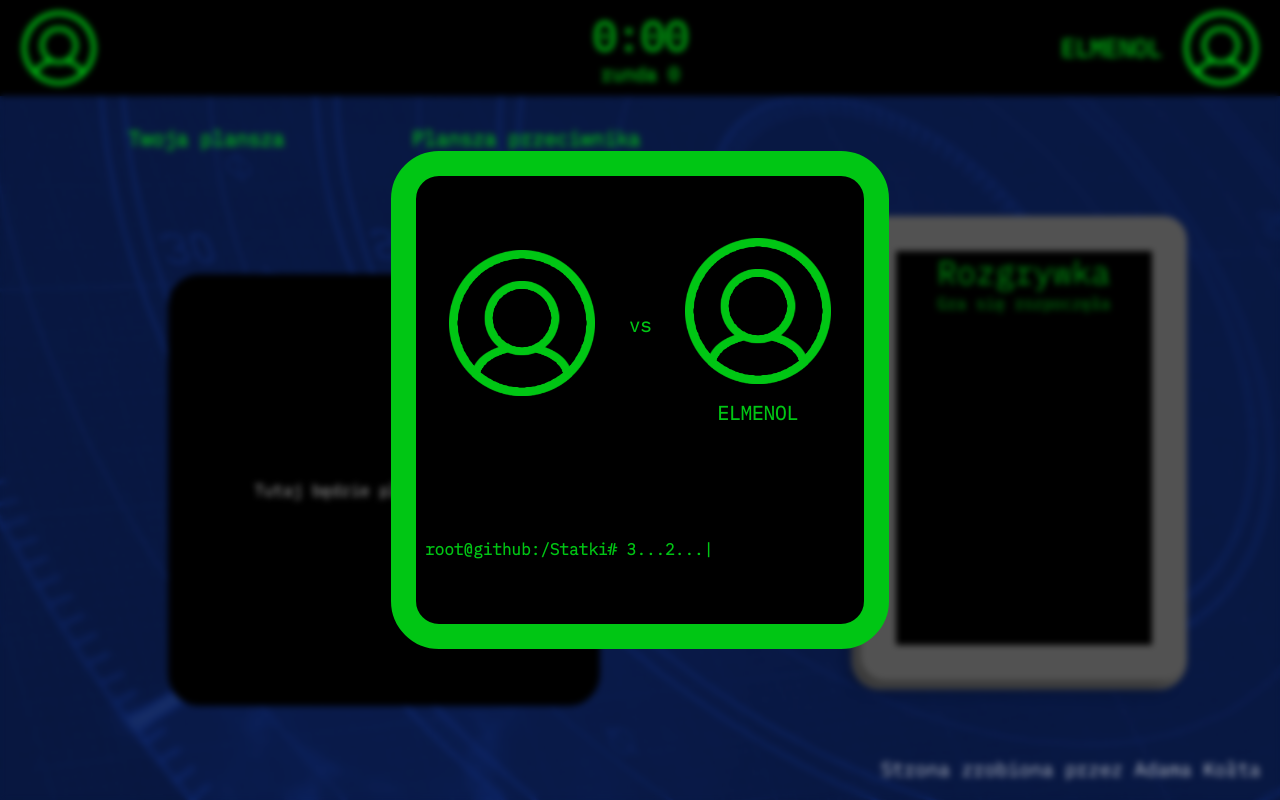
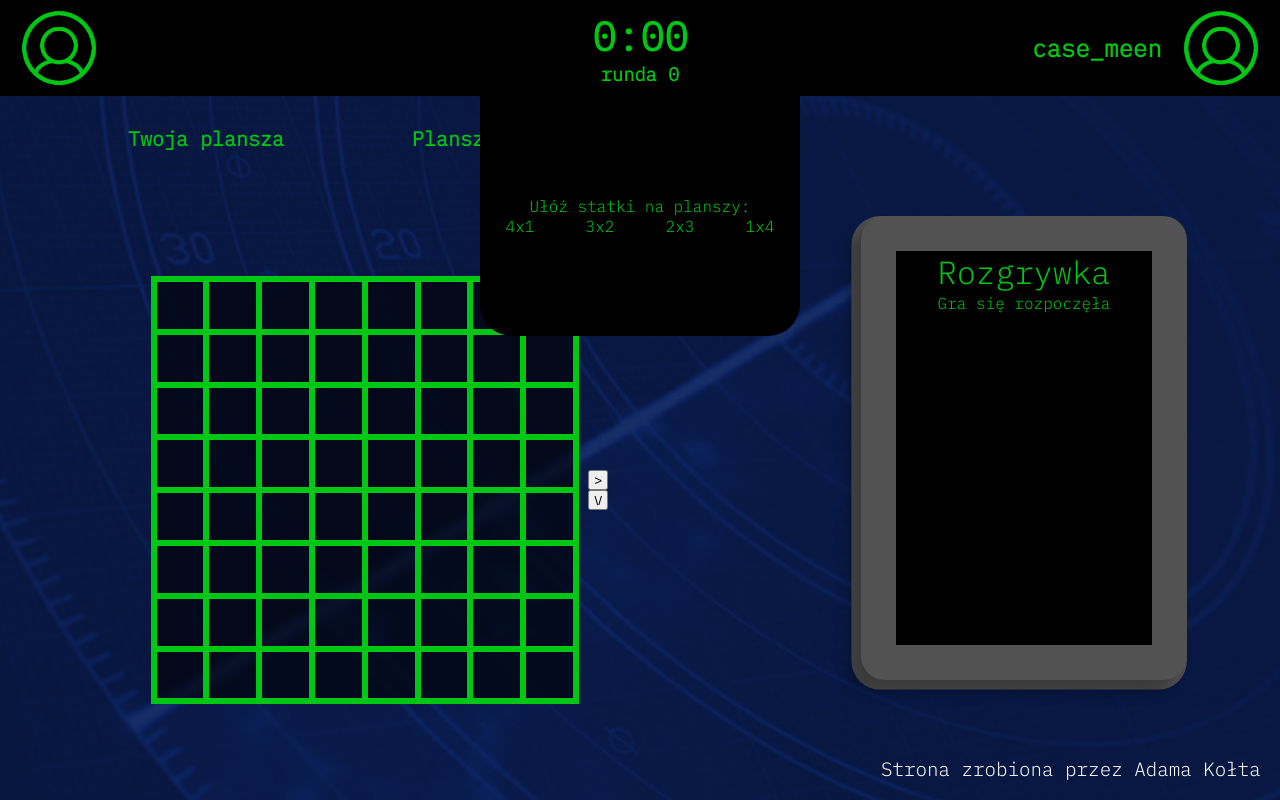
Before and after one commit to akolt19d/Statki, a plain HTML site: page game.html in a window 1280 px wide. Drawn offline with Linux system fonts and the light colour scheme.

Commit message:
Dodanie fazy ustawiania statków
-dodano opcje ustawienia statków
-dodano możliwosć obrócenia statków

```diff
--- a/game.css
+++ b/game.css
@@ -122,17 +122,31 @@ menu ul li:last-child
     justify-content: center;
     align-items: center;
 }
+#inner_container button
+{
+    width: 20px;
+    aspect-ratio: 1/1;
+}
 #field
 {
     width: 55%;
     aspect-ratio: 1/1;
-    border: 5px solid black;
-    border-radius: 2em;
+    /* border-radius: 2em;
     color: white;
-    background-color: black;
+    background-color: rgb(9, 41, 2);
     display: flex;
     justify-content: center;
-    align-items: center;
+    align-items: center; */
+    display: grid;
+    grid-template-columns: repeat(8, 1fr);
+    grid-template-rows: repeat(8, 1fr);
+    border: 0.2em solid var(--color-green);
+    background-color: rgba(0, 0, 0, 0.6);
+    backdrop-filter: blur(3px);
+}
+.field_grid
+{
+    border: 0.2em solid var(--color-green);
 }
 #terminal_wrapper
 {
@@ -211,6 +225,38 @@ menu ul li:last-child
 {
     width: 96%;
     font-size: 1.25vw;
+}
+#position_container
+{
+    background-color: var(--color-black);
+    width: 20em;
+    height: 15em;
+    position: absolute;
+    top: 12vh;
+    left: calc(50vw - 10em);
+    border-radius: 0 0 2em 2em;
+    color: var(--color-green);
+    display: flex;
+    justify-content: center;
+    align-items: center;
+    flex-direction: column;
+    transition: 2s;
+    transform-origin: top;
+}
+#position_container div
+{
+    display: flex;
+    justify-content: space-around;
+    width: 100%;
+}
+
+#inner_container > div:last-child
+{
+    display: flex;
+    justify-content: center;
+    align-items: center;
+    flex-direction: column;
+    width: 5%;
 }
 
 @keyframes wzkaznik
@@ -292,4 +338,8 @@ menu ul li:last-child
         width: 96%;
         font-size: 3vw;
     }
+    #field
+    {
+        width: 90%;
+    }
 }
--- a/game.html
+++ b/game.html
@@ -59,7 +59,11 @@
                 </menu>
                 <div id="inner_container">
                     <div id="field">
-                        Tutaj będzie plansza do gry
+
+                    </div>
+                    <div>
+                        <button id="rt_right">></button>
+                        <button id="rt_bottom">\/</button>
                     </div>
                 </div>
             </section>
@@ -74,6 +78,15 @@
         <footer>
             Strona zrobiona przez Adama Kołta
         </footer>
+        <div id="position_container">
+            <p>Ułóż statki na planszy:</p>
+            <div>
+                <p>4x1</p>
+                <p>3x2</p>
+                <p>2x3</p>
+                <p>1x4</p>
+            </div>
+        </div>
     </section>
     <script type="module" src="./game.js">
     </script>
--- a/game.js
+++ b/game.js
@@ -4,8 +4,9 @@ let roundTime = localStorage.getItem("roundTime");
 let opponent;
 
 const opponents = ["ELMENOL", "SMILEDOG", "case_meen", "_pikus", "Spectral", "Cheppe", "lewek", "AbcightGaming"];
+const field = document.querySelector("#field")
 
-function liczbaLosowa(max) {
+function randomInt(max) {
     return Math.floor(Math.random()*max);
 }
 
@@ -45,14 +46,124 @@ function startAnimation()
         }, 1500);
 }
 
+function isFleetFull()
+{
+    let shipSum = 0;
+    let isFull = false;
+
+    for(let i = 0; i < 4; i++)
+    {
+        shipSum += parseInt(document.querySelectorAll("#position_container div p")[i].innerText[0])
+    }
+
+    console.log(shipSum)
+
+    if(shipSum == 0)
+    {
+        isFull = true;
+    }
+
+    return isFull;
+}
+
+function positioningShips(shipsNum)
+{
+    for(let i = 0; i < 64; i++)
+    {
+        const div = document.createElement("div")
+        div.className = "field_grid";
+        if(i < 9)
+        {
+            div.id = `field_grid0${i+1}`;
+        }
+        else
+        {
+            div.id = `field_grid${i+1}`;
+        }
+        field.append(div);
+    }
+
+    let rotation = 8;
+    document.querySelector("#rt_right").addEventListener('click', () => { rotation = 1 })
+    document.querySelector("#rt_bottom").addEventListener('click', () => { rotation = 8 })
+
+    let fleetPosition = [];
+
+    for(let i = 0; i < 4; i++)
+    {
+        document.querySelectorAll("#position_container div p")[i].addEventListener('click', (e)=>{
+            let shipAmount = parseInt(e.currentTarget.innerText[0])
+            let shipSize = parseInt(e.currentTarget.innerText[e.currentTarget.innerText.length-1])
+
+            if(shipAmount == 0)
+            {
+                //console.log("essa")
+                console.log(fleetPosition[0] + fleetPosition[1])
+            }
+            else
+            {
+                console.log(shipSize)
+
+                for(let i = 0; i < 64; i++)
+                {
+                    let startingPosition = 0;
+                    document.querySelectorAll(".field_grid")[i].addEventListener('click', function positioningShips(e){
+                    startingPosition = parseInt(e.currentTarget.id[e.currentTarget.id.length - 2] + e.currentTarget.id[e.currentTarget.id.length - 1]);
+
+                    for(let i = startingPosition; i < startingPosition + shipSize * rotation; i += rotation)
+                    {
+                        console.log(i);
+                        if(i <= 9)
+                        {
+                            document.querySelector(`#field_grid0${i}`).style.backgroundColor = "var(--color-green)";
+                            document.querySelector(`#field_grid0${i}`).style.border = "0.2em solid black";
+                        }
+                        else
+                        {
+                            document.querySelector(`#field_grid${i}`).style.backgroundColor = "var(--color-green)";
+                            document.querySelector(`#field_grid${i}`).style.border = "0.2em solid black";
+                        }
+                        fleetPosition += i;
+                    }
+
+                    for(let i = 0; i < 64; i++)
+                    {
+                        document.querySelectorAll(".field_grid")[i].removeEventListener('click', positioningShips)
+                    }
+
+                    startingPosition = 0;
+                    shipAmount = 0;
+                    shipSize = 0;
+                    let isFull = isFleetFull()
+                    if(isFull == true)
+                    {
+                        document.querySelector("#inner_container > div:last-child").style.display = "none";
+                        document.querySelector("#position_container").style.opacity = 0;
+                        setTimeout(() => {
+                            document.querySelector("#position_container").style.display = "none";
+                        }, 2000);
+                    }
+                    })
+                }
+                shipAmount = parseInt(e.currentTarget.innerText[0])
+                e.currentTarget.innerText = `${shipAmount-1}x${shipSize}`;
+            }
+        });
+    }
+
+    // document.querySelector("#position_container").addEventListener('click', ()=>{
+    //     document.querySelector("#position_container").style.height = "5em"
+    // })
+}
+
 window.addEventListener('load', () => {
-    opponent = opponents[liczbaLosowa(opponents.length)];
+    opponent = opponents[randomInt(opponents.length)];
 
     document.querySelector("#nav_player_name").innerText = username;
     document.querySelector("#nav_opp_name").innerText = opponent;
     document.querySelector("title").innerText = `${username} vs ${opponent}`;
 
-    setTimeout(startAnimation, 1250);
+    //setTimeout(startAnimation, 1250);
 
-
+    positioningShips(shipsNum)
 })
```
